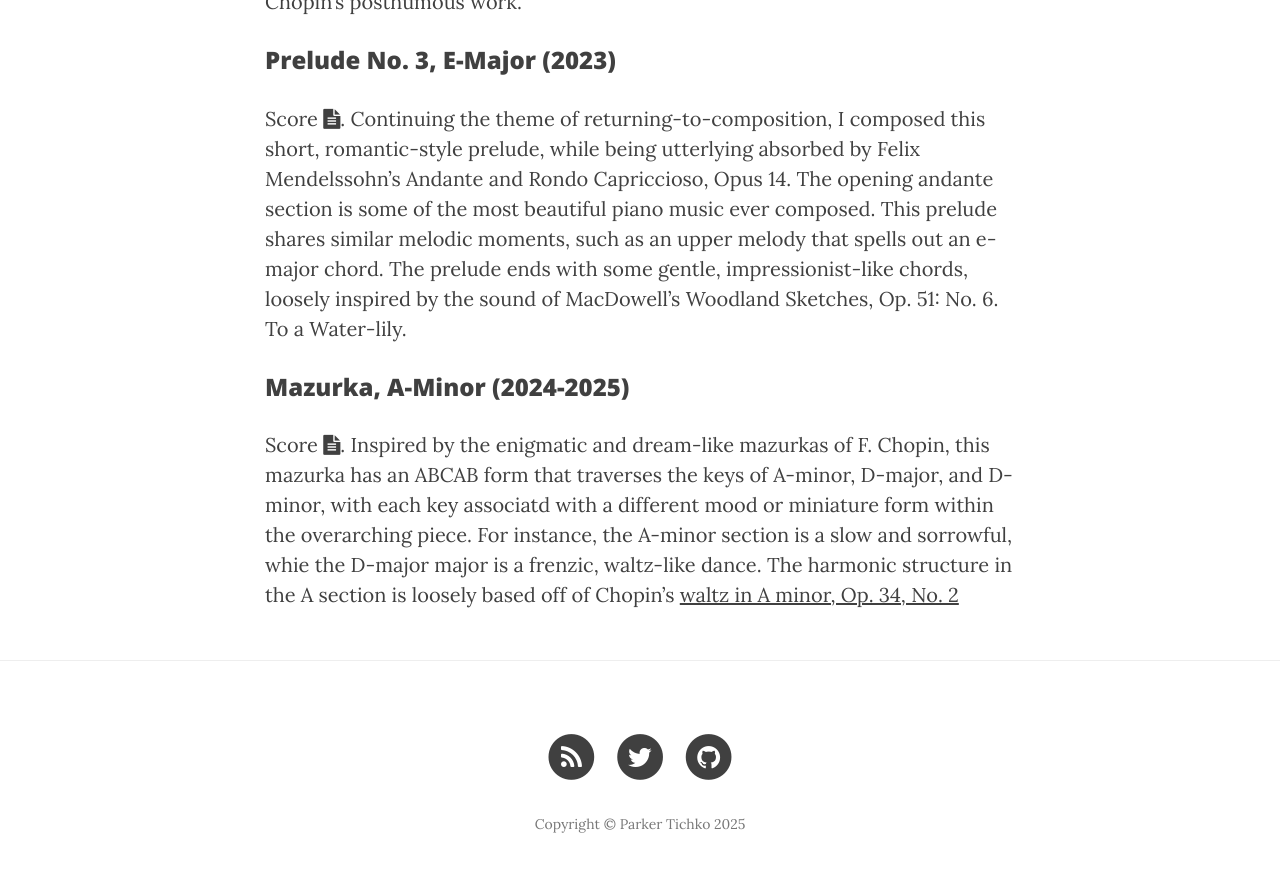
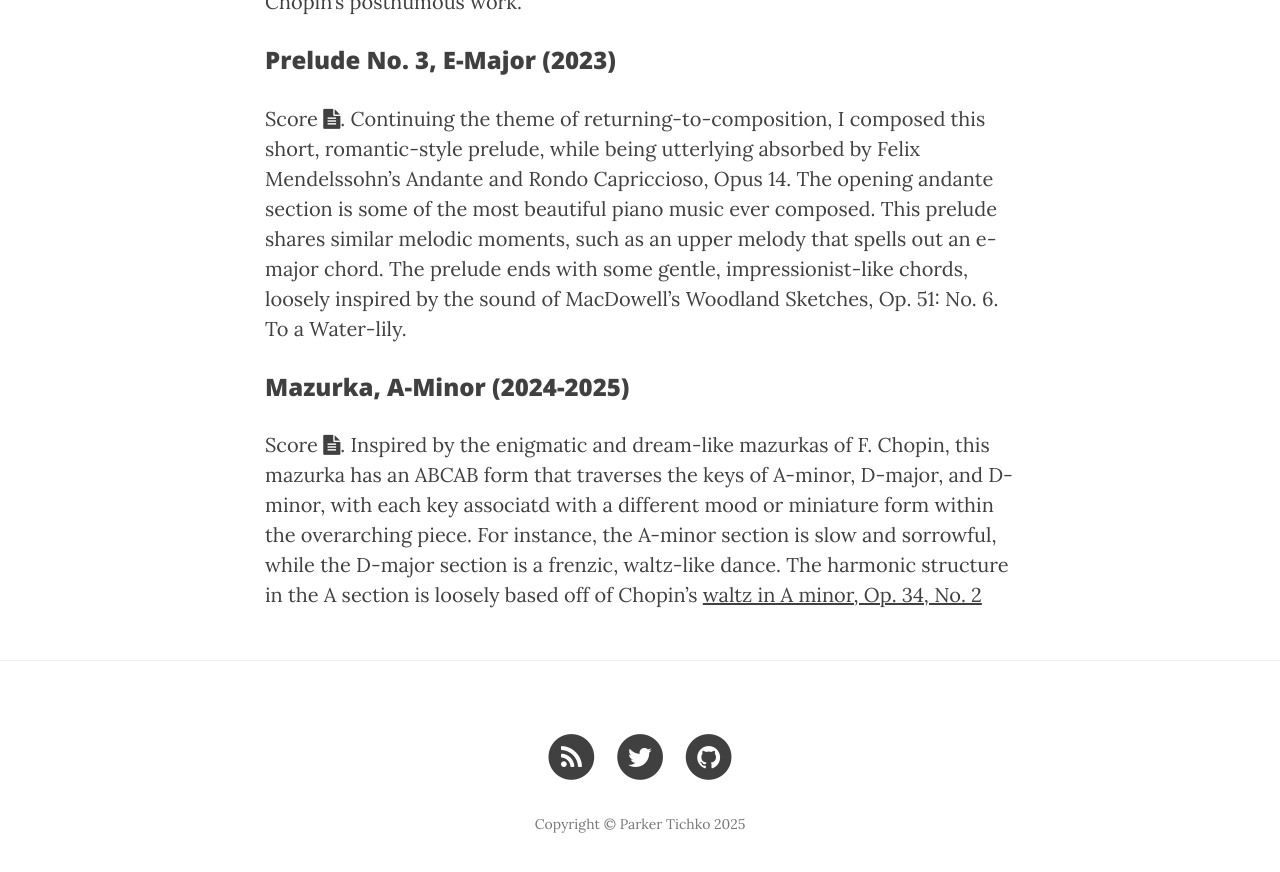
Before and after one commit to ptichko/ptichko.github.io, a Jekyll site: the page built from 3_music.md, in a window 1280 px wide and 900 px high, scrolled down 4517 px. Shown: the top 872 px of the window. Built offline with Jekyll 4.4.1, drawn with Linux system fonts in a browser that asks for light colours; nearby versions of some CDN libraries.

Commit message:
spelling updates

```diff
--- a/3_music.md
+++ b/3_music.md
@@ -66,4 +66,4 @@ Continuing the theme of returning-to-composition, I composed this short, romanti
 ### Mazurka, A-Minor (2024-2025)
 
 Score  <a href="/CV/Mazurka, A-Minor.pdf" target="_blank"><i class="fa fa-file-text fa-md"></i></a>.
-Inspired by the enigmatic and dream-like mazurkas of F. Chopin, this mazurka has an ABCAB form that traverses the keys of A-minor, D-major, and D-minor, with each key associatd with a different mood or miniature form within the overarching piece. For instance, the A-minor section is a slow and sorrowful, whie the D-major major is a frenzic, waltz-like dance. The harmonic structure in the A section is loosely based off of Chopin's [waltz in A minor, Op. 34, No. 2](https://en.wikipedia.org/wiki/Waltzes,_Op._34_(Chopin))
+Inspired by the enigmatic and dream-like mazurkas of F. Chopin, this mazurka has an ABCAB form that traverses the keys of A-minor, D-major, and D-minor, with each key associatd with a different mood or miniature form within the overarching piece. For instance, the A-minor section is slow and sorrowful, while the D-major section is a frenzic, waltz-like dance. The harmonic structure in the A section is loosely based off of Chopin's [waltz in A minor, Op. 34, No. 2](https://en.wikipedia.org/wiki/Waltzes,_Op._34_(Chopin))
```
